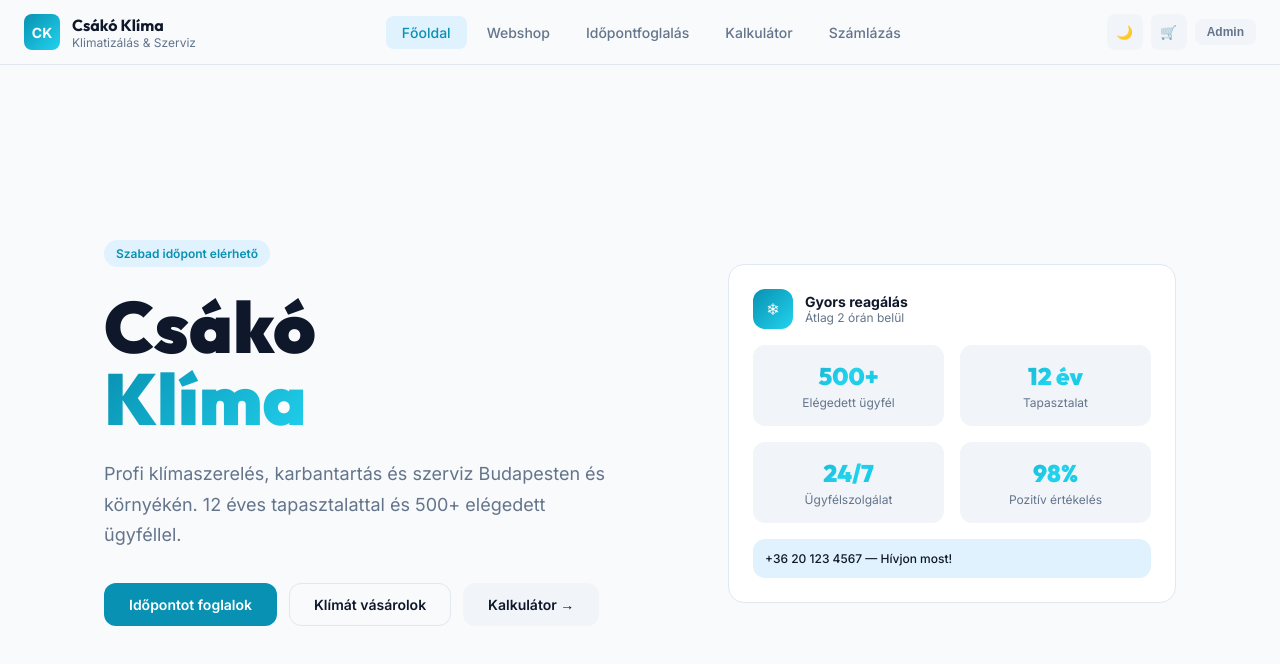
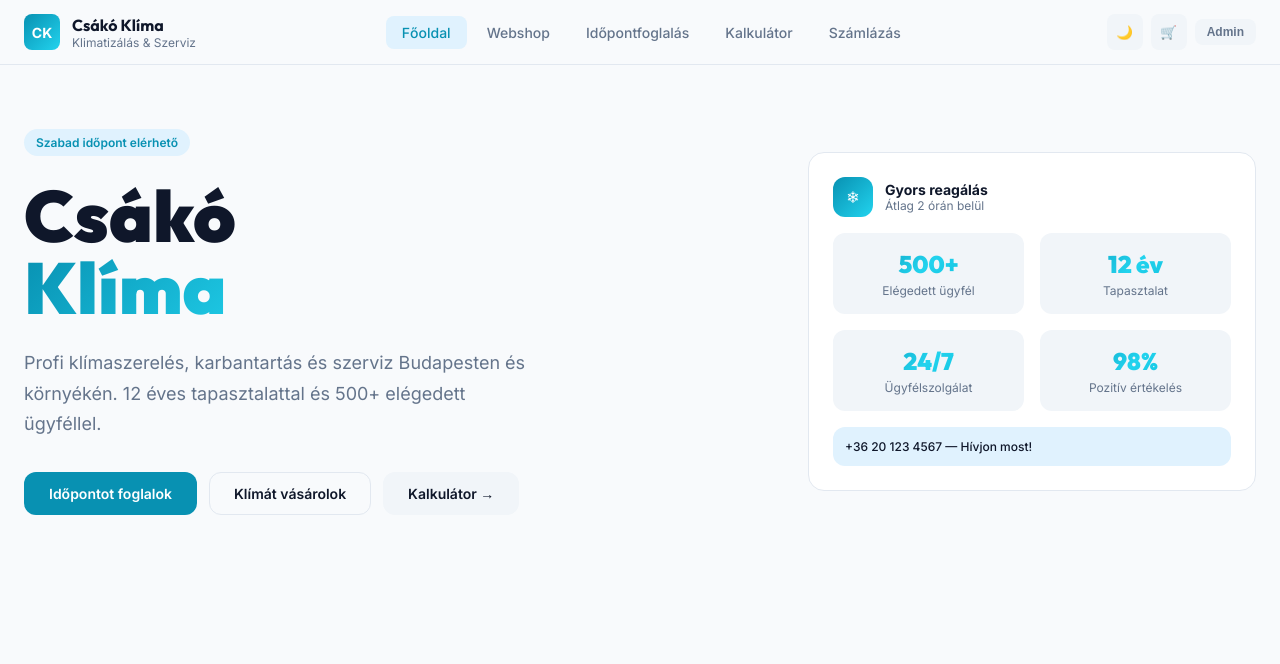
Before and after one commit to AceA1118/klim-sweboldal-vizsgaremek, a React (Vite) app in the folder frontend/: page / in a window 1280 px wide. Shown: the top 664 px of the page. Built offline with nearby package versions, Linux system fonts and the light colour scheme.

Commit message:
hero javitasa

```diff
--- a/frontend/src/components/Hero.css
+++ b/frontend/src/components/Hero.css
@@ -1,6 +1,5 @@
 .hero {
-  min-height: calc(100vh - 4rem);
-  display: flex;
+  min-height: calc(100vh - 4rem - 1px);
   align-items: center;
   padding: 4rem 0;
 }
```
